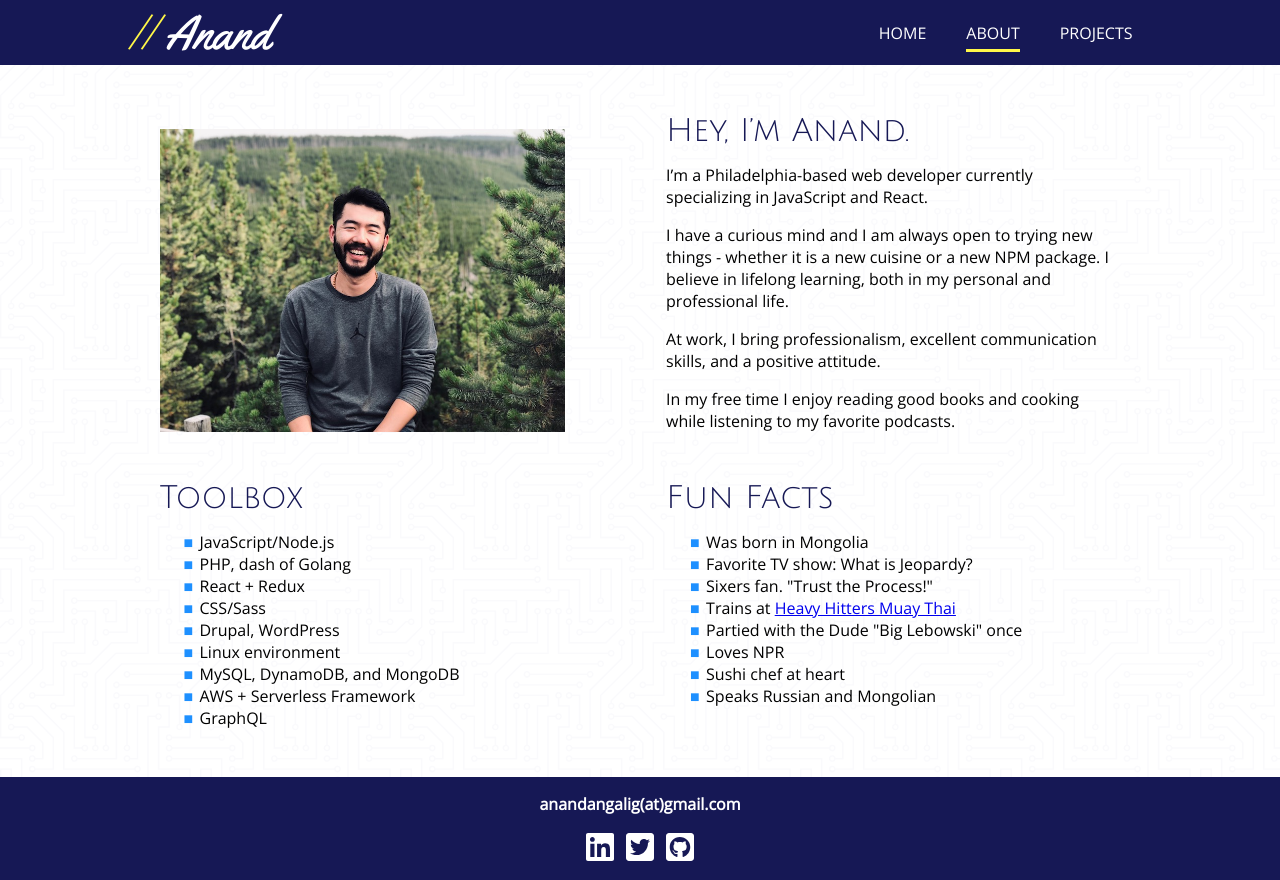
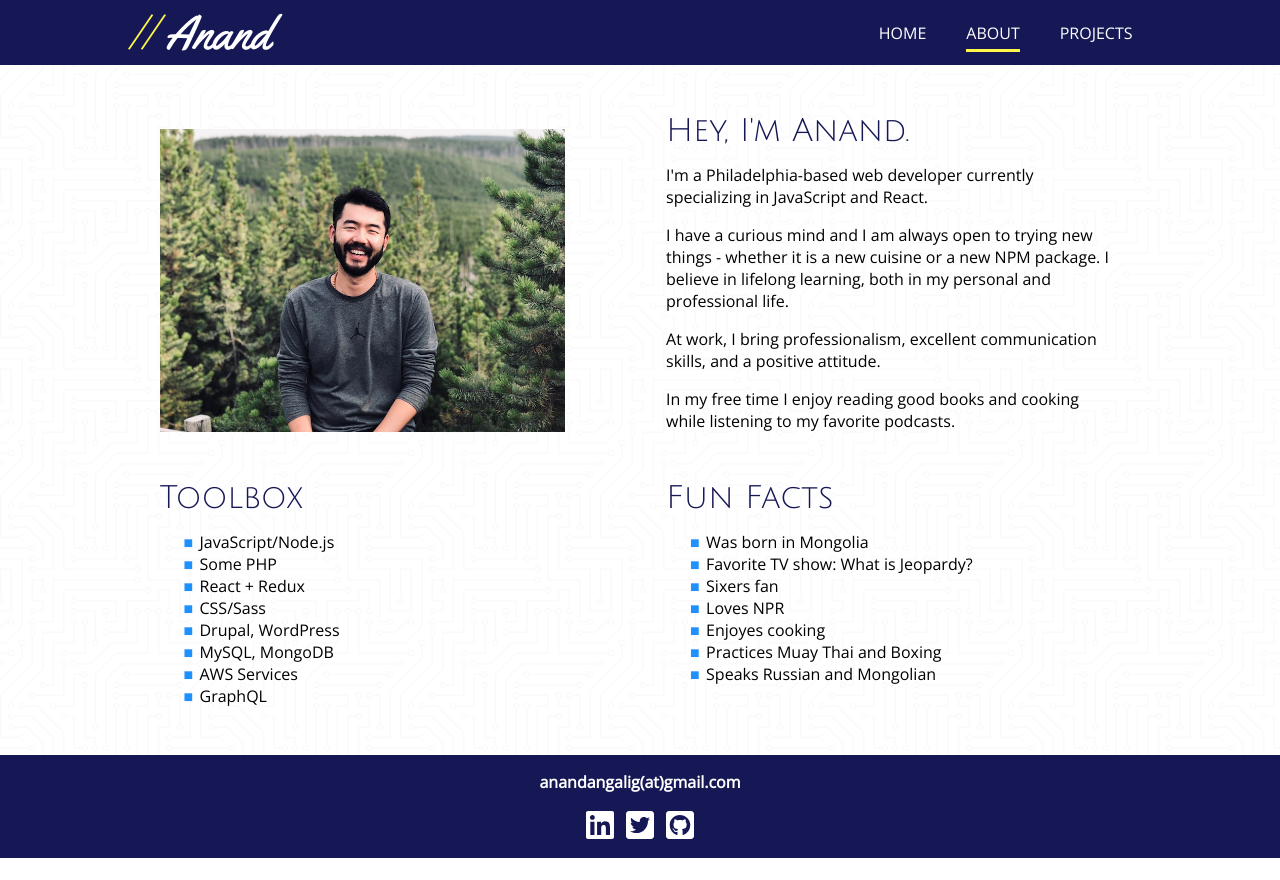
Before and after one commit to anandangalig/portfolio-2019-react, a React (Create React App) app: page /about in a window 1280 px wide. After the commit the page ends 858 px from the top, so only its background shows below. Built offline with nearby package versions, Linux system fonts and the light colour scheme.

Commit message:
WIP: add Quirky Quotes, and update packages

```diff
--- a/src/components/AboutMe/AboutMe.js
+++ b/src/components/AboutMe/AboutMe.js
@@ -1,10 +1,10 @@
 import React, { useEffect } from 'react';
 import './AboutMe.scss';
 
-const AboutMe = (props) => {
+const AboutMe = () => {
   useEffect(() => {
     document.title = 'Anand Angalig | About me';
-  });
+  }, []);
 
   return (
     <div className="about about_container">
@@ -15,9 +15,9 @@ const AboutMe = (props) => {
       />
 
       <div className="about about_blurb--text">
-        <span>Hey, I’m Anand.</span>
+        <span>Hey, I'm Anand.</span>
         <p>
-          I’m a Philadelphia-based web developer currently specializing in JavaScript and React.
+          I'm a Philadelphia-based web developer currently specializing in JavaScript and React.
         </p>
         <p>
           I have a curious mind and I am always open to trying new things - whether it is a new
@@ -37,13 +37,12 @@ const AboutMe = (props) => {
         <span>Toolbox</span>
         <ul>
           <li>JavaScript/Node.js</li>
-          <li>PHP, dash of Golang</li>
+          <li>Some PHP</li>
           <li>React + Redux</li>
           <li>CSS/Sass</li>
           <li>Drupal, WordPress</li>
-          <li>Linux environment</li>
-          <li>MySQL, DynamoDB, and MongoDB</li>
-          <li>AWS + Serverless Framework</li>
+          <li>MySQL, MongoDB</li>
+          <li>AWS Services</li>
           <li>GraphQL</li>
         </ul>
       </div>
@@ -52,16 +51,10 @@ const AboutMe = (props) => {
         <ul>
           <li>Was born in Mongolia</li>
           <li>Favorite TV show: What is Jeopardy?</li>
-          <li>Sixers fan. "Trust the Process!"</li>
-          <li>
-            Trains at{' '}
-            <a target="_blank" rel="noopener noreferrer" href="https://www.heavyhittersphilly.com/">
-              Heavy Hitters Muay Thai
-            </a>
-          </li>
-          <li>Partied with the Dude "Big Lebowski" once</li>
+          <li>Sixers fan</li>
           <li>Loves NPR</li>
-          <li>Sushi chef at heart</li>
+          <li>Enjoyes cooking</li>
+          <li>Practices Muay Thai and Boxing</li>
           <li>Speaks Russian and Mongolian</li>
         </ul>
       </div>
--- a/src/components/Header/Header.js
+++ b/src/components/Header/Header.js
@@ -1,17 +1,16 @@
-/* eslint-disable react/jsx-no-comment-textnodes */
 import React from 'react';
 import { NavLink } from 'react-router-dom';
 import MenuDesktop from '../MenuDesktop/MenuDesktop';
 import MenuMobile from '../MenuMobile/MenuMobile';
 import './Header.scss';
 
-const Header = (props) => {
+const Header = () => {
   return (
     <header className="header">
       <div className="header__container">
         <div className="logo">
           <NavLink exact to="/">
-            <span className="logo__accent">// </span>Anand
+            <span className="logo__accent">{'// '}</span>Anand
           </NavLink>
         </div>
         <div className="menu">
--- a/src/components/ProjectsLists/ProjectsLists.js
+++ b/src/components/ProjectsLists/ProjectsLists.js
@@ -3,27 +3,23 @@ import axios from 'axios';
 import ProjectCard from '../ProjectCard/ProjectCard';
 import './ProjectsLists.scss';
 
-const ProjectsLists = props => {
+const ProjectsLists = (props) => {
   const [projects, setProjects] = useState({});
 
   useEffect(() => {
+    document.title = 'Anand Angalig | Projects';
     axios
       .get('./data/projects.json')
-      .then(res => {
-        const projects = res.data;
-        setProjects(projects);
+      .then((res) => {
+        setProjects(res.data);
       })
-      .catch(error => {
+      .catch((error) => {
         console.error('Axios GET failed!', error);
       });
   }, []);
 
-  useEffect(() => {
-    document.title = 'Anand Angalig | Projects';
-  });
-
   const renderProjectCards = () => {
-    return Object.entries(projects).map(function([name, data]) {
+    return Object.entries(projects).map(function ([name, data]) {
       return <ProjectCard key={name} project={data} />;
     });
   };
```
Also changed, not shown: public/data/projects.json (+9 -0 lines), src/components/HomepageSplash/HomepageSplash.js (+4 -4 lines), public/images/screenshot_quirky_quotes.png (added), 1 other file (tests, documents, lock files or other folders).
